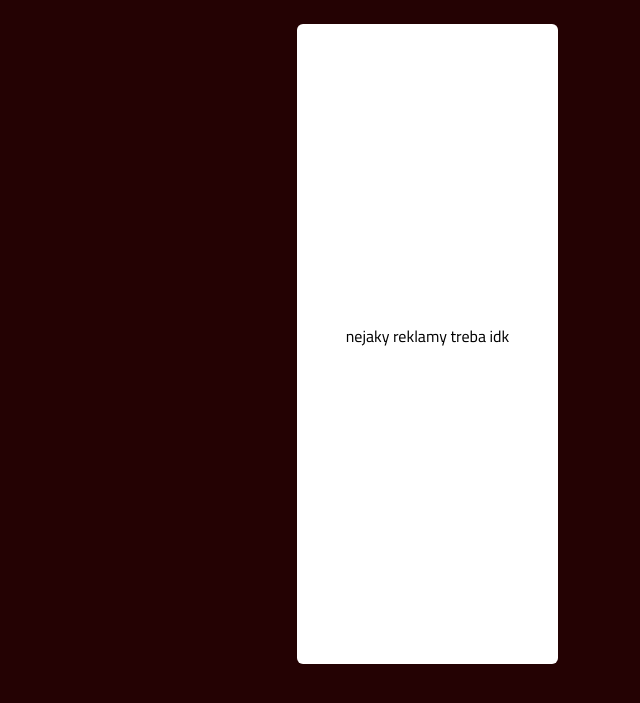
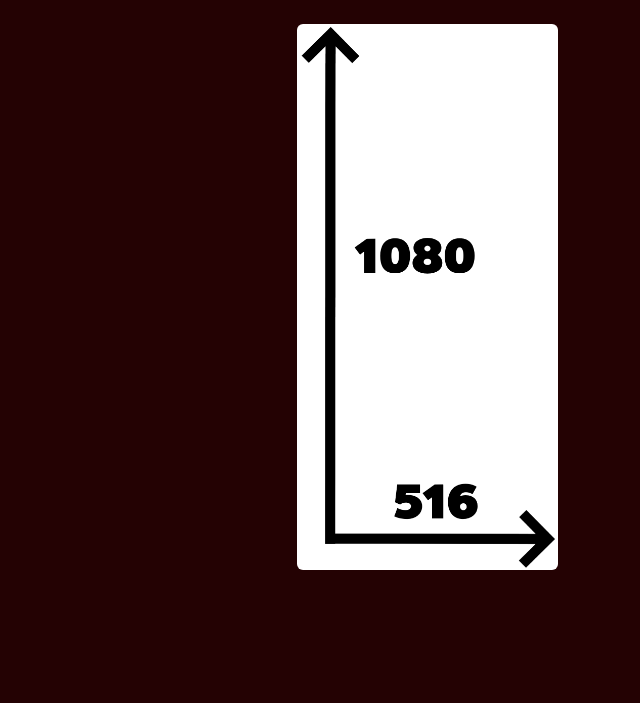
Before and after one commit to PedrexDev/blog, a Node server app: page / in a window 1280 px wide. Shown: the part 82-785 px from the top of the page, without its empty margins (640-1280 px from the left). Run offline with Node 20, Linux system fonts and the light colour scheme; data that the repository does not hold is empty; some libraries are stand-ins or nearby versions.

Commit message:
ad image template

```diff
--- a/public/css/style.css
+++ b/public/css/style.css
@@ -9,15 +9,7 @@ body {
     height: 50px;
 }
 
-.ad {
-    border-radius: 6px;
-    background-color: white;
-    color: black;
-    height: 40rem;
-    display: flex;
-    justify-content: center;
-    align-items: center;
-}
+
 
 .image-container {
     position: relative;
--- a/views/blog/blog.ejs
+++ b/views/blog/blog.ejs
@@ -19,7 +19,7 @@
   </div>
   <div class="col-xs-12 col-md-3">
     <div class="ad">
-      <p>nejaky reklamy treba idk</p>
+      <img src="/img/ads/template.png" style="width: 100%; border-radius: 6px;">
     </div>
   </div>
 </div>
```
Also changed, not shown: public/img/ads/template.png (added).
